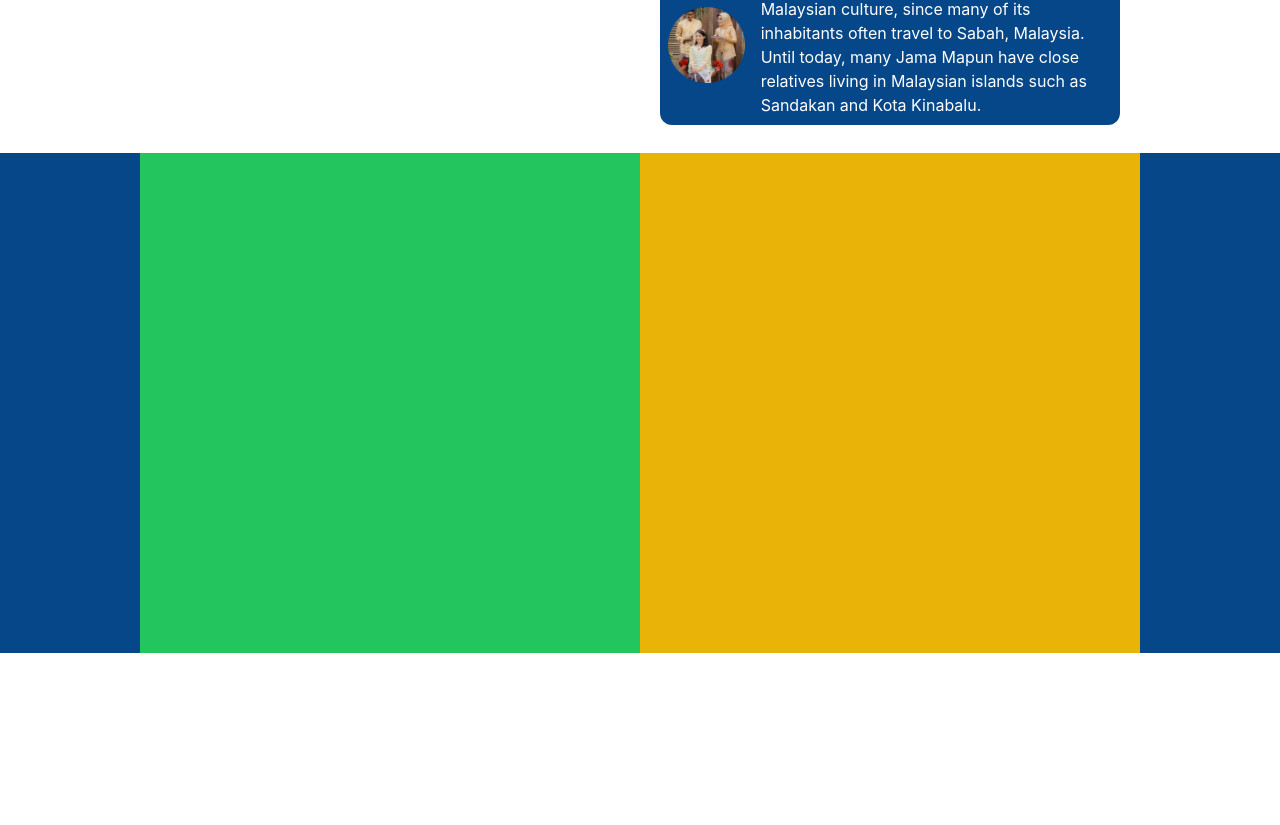
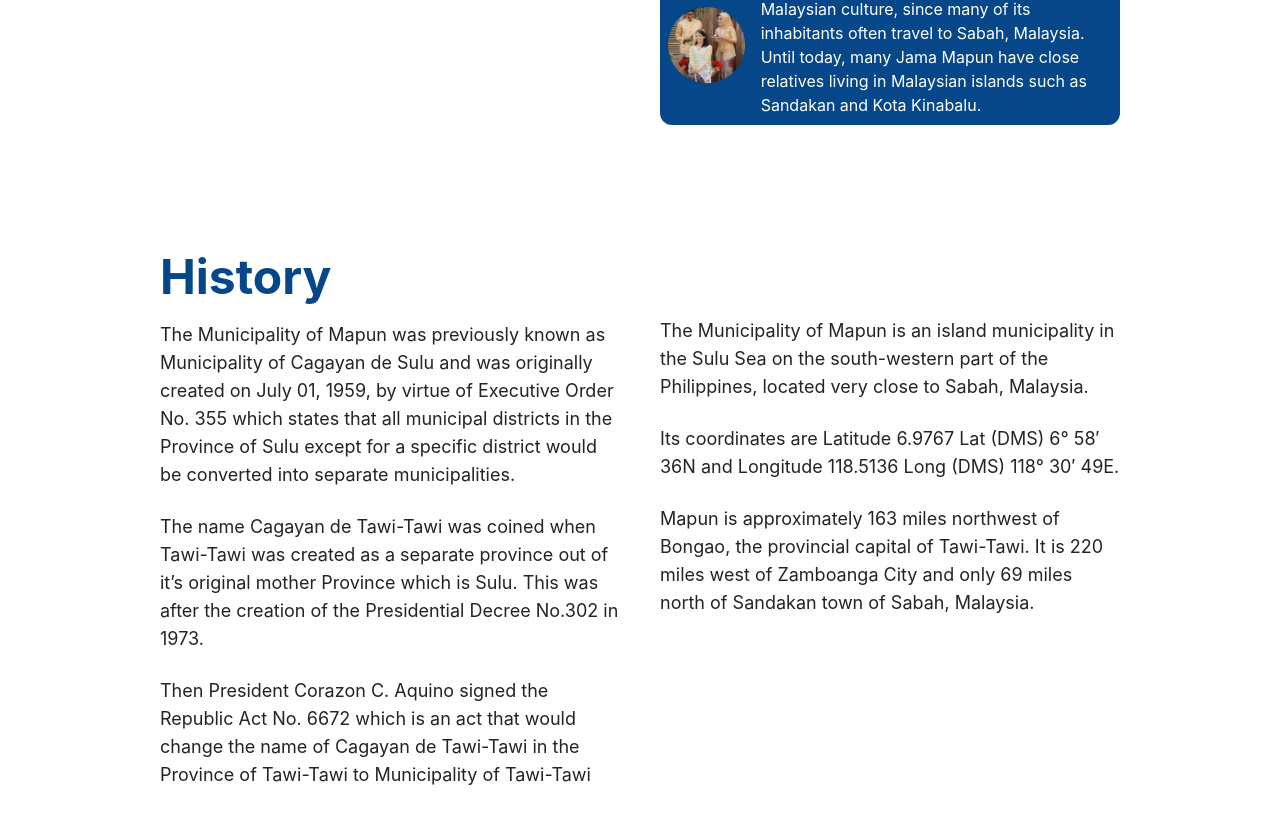
Before and after one commit to Dienviar/mapun, a React (Create React App) app: page /about in a window 1280 px wide. Shown: the part 1755-2580 px from the top of the page. Before the commit the page ends 2408 px from the top, so only its background shows below. Built offline with nearby package versions, Linux system fonts and the light colour scheme.

Commit message:
mapun history complete

```diff
--- /dev/null
+++ b/src/Components/About/History.js
@@ -0,0 +1,55 @@
+import React from 'react'
+
+const History = () => {
+  return (
+    <section className='flex justify-center w-full h-auto mt-20'>
+        <article className='flex justify-center h-auto w-1000px screen850px:grid'>
+            <div className='w-full h-auto p-5'>
+                <div className='flex items-center w-full h-auto'>
+                    <p className='text-5xl font-bold text-blue_matte screen600px:text-4xl'>History</p>
+                </div>
+
+                <div className='w-full h-auto mt-5'>
+                    <p className='text-lg text-semi_black'>
+                        The Municipality of Mapun was previously known as Municipality of Cagayan de Sulu and was originally created on July 01, 1959, by virtue of Executive Order No. 355 which states that all municipal districts in the Province of Sulu except for a specific district would be converted into separate municipalities.
+                    </p>
+
+                    <br/>
+
+                    <p className='text-lg text-semi_black'>
+                        The name Cagayan de Tawi-Tawi was coined when Tawi-Tawi was created as a separate province out of it’s original mother Province which is Sulu. This was after the creation of the Presidential Decree No.302 in 1973.
+                    </p>
+
+                    <br/>
+
+                    <p className='text-lg text-semi_black'>
+                        Then President Corazon C. Aquino signed the Republic Act No. 6672 which is an act that would change the name of Cagayan de Tawi-Tawi in the Province of Tawi-Tawi to Municipality of Tawi-Tawi
+                    </p>
+                </div>
+            </div>
+
+            <div className='w-full h-full p-5 mt-11 screen850px:mt-0'>
+              <div className='w-full h-auto mt-5'>
+                    <p className='text-lg text-semi_black'>
+                        The Municipality of Mapun is an island municipality in the Sulu Sea on the south-western part of the Philippines, located very close to Sabah, Malaysia.
+                    </p>
+
+                    <br/>
+
+                    <p className='text-lg text-semi_black'>
+                        Its coordinates are Latitude 6.9767 Lat (DMS) 6° 58′ 36N and Longitude 118.5136 Long (DMS) 118° 30′ 49E.
+                    </p>
+
+                    <br/>
+
+                    <p className='text-lg text-semi_black'>
+                        Mapun is approximately 163 miles northwest of Bongao, the provincial capital of Tawi-Tawi. It is 220 miles west of Zamboanga City and only 69 miles north of Sandakan town of Sabah, Malaysia.
+                    </p>
+                </div>
+            </div>
+        </article>
+    </section>
+  )
+}
+
+export default History
--- a/src/Footer/Footer.js
+++ b/src/Footer/Footer.js
@@ -2,7 +2,7 @@ import React from 'react'
 
 const Footer = () => {
   return (
-    <footer className='flex justify-center w-full h-auto bg-blue'>
+    <footer className='flex justify-center w-full h-auto mt-32 bg-blue'>
         <section className='flex w-1000px h-500px'>
             <article className='w-full h-full bg-green-500'>
 
--- a/src/Pages/About.js
+++ b/src/Pages/About.js
@@ -2,6 +2,7 @@ import React from 'react'
 import AboutLanding from '../Components/About/AboutLanding'
 import MapunMap from '../Components/About/MapunMap'
 import AboutMapun from '../Components/About/AboutMapun'
+import History from '../Components/About/History'
 
 const About = () => {
   return (
@@ -9,6 +10,7 @@ const About = () => {
       <AboutLanding/>
       <MapunMap/>
       <AboutMapun/>
+      <History/>
     </main>
   )
 }
```
